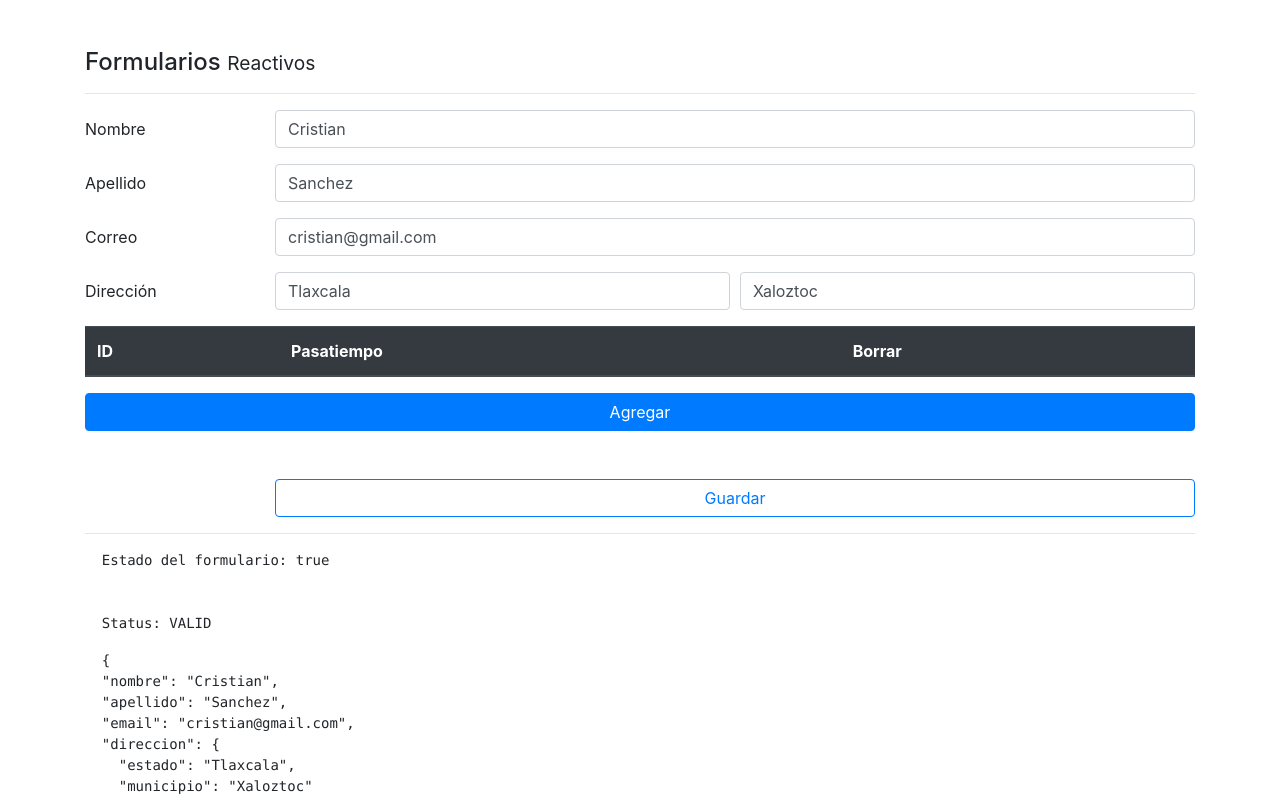
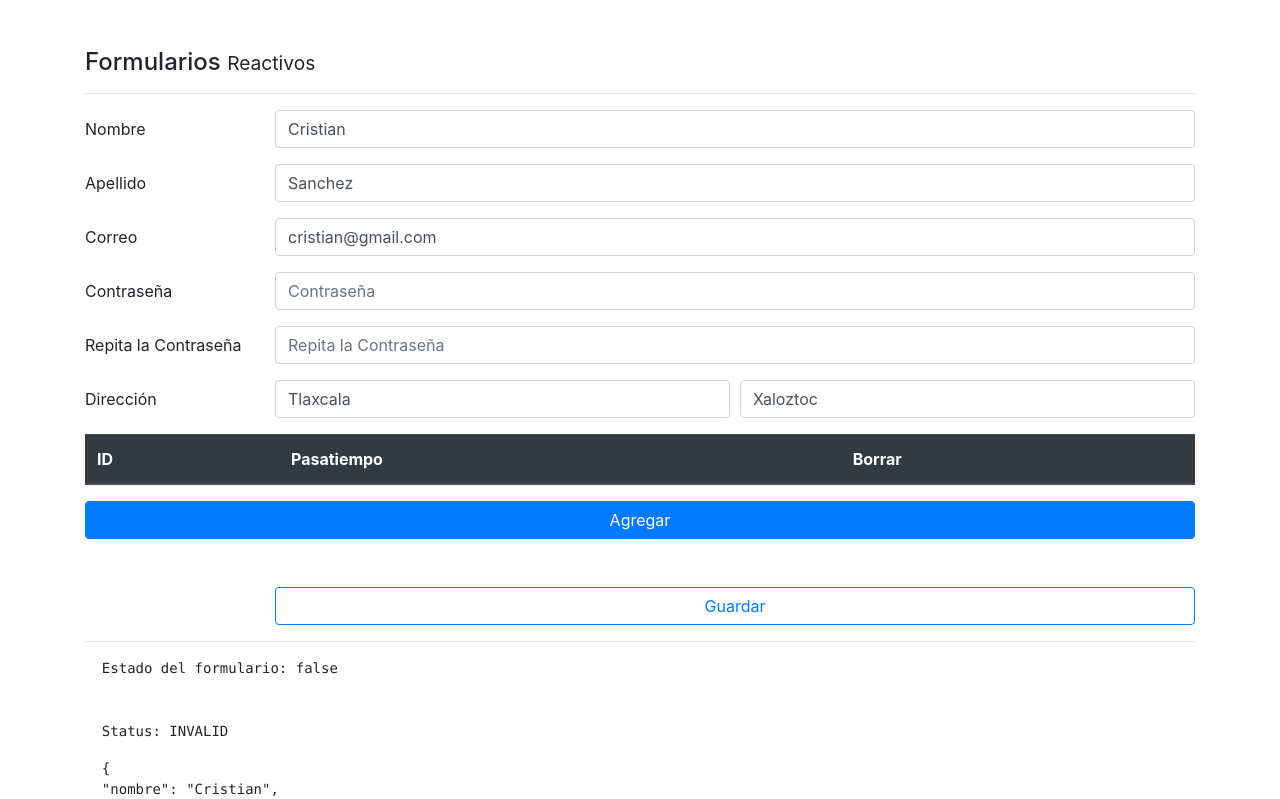
Before and after one commit to Cristian-byte/formularios, an Angular app: page /reactivo in a window 1280 px wide. Shown: the top 799 px of the page. Built offline with nearby package versions, Linux system fonts and the light colour scheme.

Commit message:
Reactivo Validaciones Personalizadas

```diff
--- a/src/app/pages/reactive/reactive.component.html
+++ b/src/app/pages/reactive/reactive.component.html
@@ -51,6 +51,28 @@
     </div>
   </div>
 
+  <div class="form-group row">
+    <label class="col-2 col-form-label">Contraseña</label>
+    <div class="col">
+      <input class="form-control"
+             type="password"
+             placeholder="Contraseña"
+             formControlName="pass1"
+             [class.is-invalid]="pass1NoValido">
+    </div>
+  </div>
+
+  <div class="form-group row">
+    <label class="col-2 col-form-label">Repita la Contraseña</label>
+    <div class="col">
+      <input class="form-control"
+             type="password"
+             placeholder="Repita la Contraseña"
+             formControlName="pass2"
+             [class.is-invalid]="pass2NoValido">
+    </div>
+  </div>
+
   <div class="form-group row" formGroupName="direccion">
     <label class="col-2 col-form-label">Dirección</label>
     <div class="form-row col">
@@ -88,7 +110,8 @@
             <td>
               <input class="form-control"
                      type="text"
-                     [formControlName]="i">
+                     [formControlName]="i"
+                     placeholder="Pasatiempo">
             </td>
             <td>
               <button class="btn btn-danger"
--- a/src/app/pages/reactive/reactive.component.ts
+++ b/src/app/pages/reactive/reactive.component.ts
@@ -1,6 +1,8 @@
 import { Component, OnInit } from '@angular/core';
 import { FormArray, FormBuilder, FormGroup, Validators } from '@angular/forms';
 import { get } from 'http';
+import { ValidadoresService } from '../../services/validadores.service';
+
 
 @Component({
   selector: 'app-reactive',
@@ -11,7 +13,8 @@ export class ReactiveComponent implements OnInit {
 
   forma: FormGroup;
 
-  constructor( private fb: FormBuilder ) {
+  constructor( private fb: FormBuilder,
+               private validadores: ValidadoresService ) {
     this.crearFormulario();
     this.cargarDataAlFormulario();
    }
@@ -30,26 +33,44 @@ export class ReactiveComponent implements OnInit {
   get apellidoNoValido() {
     return this.forma.get('apellido').invalid && this.forma.get('apellido').touched
   }
+
   get emailNoValido() {
     return this.forma.get('email').invalid && this.forma.get('email').touched
   }
+
   get estadoNoValido() {
     return this.forma.get('direccion.estado').invalid && this.forma.get('direccion.estado').touched
   }
+
   get municipioNoValido() {
     return this.forma.get('direccion.municipio').invalid && this.forma.get('direccion.municipio').touched
+  }
+
+  get pass1NoValido() {
+    return this.forma.get('pass1').invalid && this.forma.get('pass1').touched;
+  }
+
+  get pass2NoValido() {
+    const pass1 = this.forma.get('pass1').value;
+    const pass2 = this.forma.get('pass2').value;
+
+    return ( pass1 === pass2 ) ? false : true;
   }
 
   crearFormulario() {
     this.forma = this.fb.group({
       nombre   : ['', [ Validators.required, Validators.minLength(4) ] ],
-      apellido : ['',   Validators.required],
-      email    : ['', [Validators.required, Validators.email ] ],
+      apellido : ['', [ Validators.required, this.validadores.noHerrera ] ],
+      email    : ['', [ Validators.required, Validators.email ] ],
+      pass1    : ['',   Validators.required ],
+      pass2    : ['',   Validators.required ],
       direccion: this.fb.group({
         estado   : ['', Validators.required],
         municipio: ['', Validators.required],
       }),
       pasatiempos: this.fb.array([])
+    },{
+
     });
   }
 
--- /dev/null
+++ b/src/app/services/validadores.service.ts
@@ -0,0 +1,21 @@
+import { Injectable } from '@angular/core';
+import { FormControl } from '@angular/forms';
+
+@Injectable({
+  providedIn: 'root'
+})
+export class ValidadoresService {
+
+  constructor() { }
+
+  noHerrera( control: FormControl ): {[s:string]: boolean } {
+
+    if ( control.value?.toLowerCase() === 'herrera' ) {
+      return {
+        noHerrera: true
+      }
+    }
+    return null;
+  }
+
+}
```
